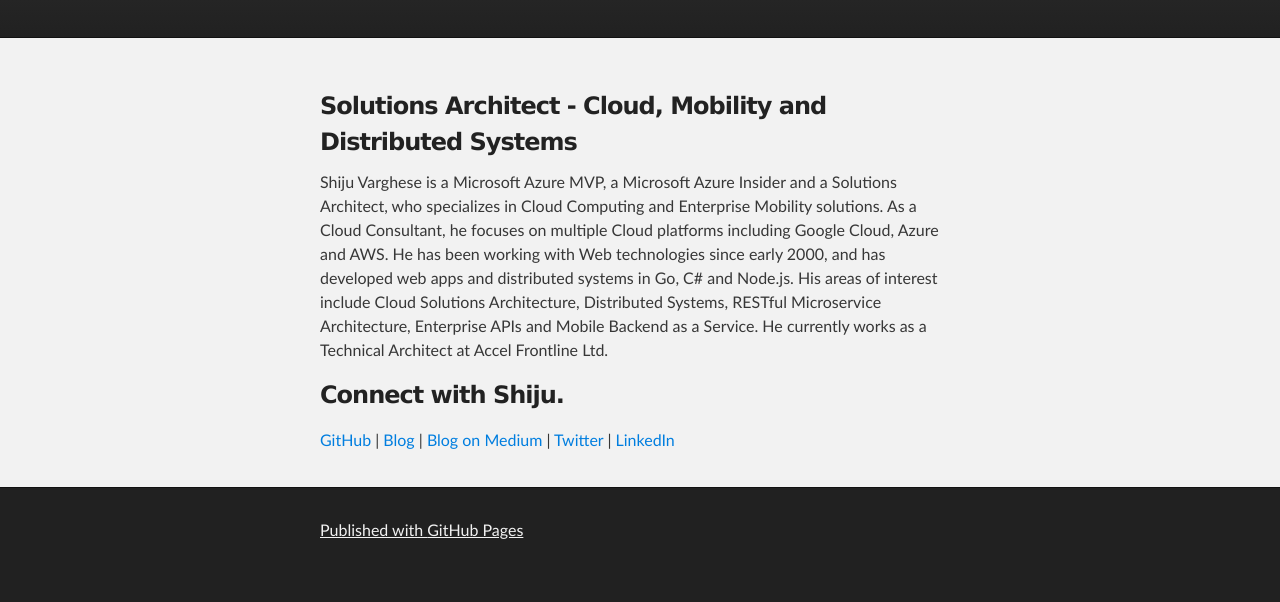
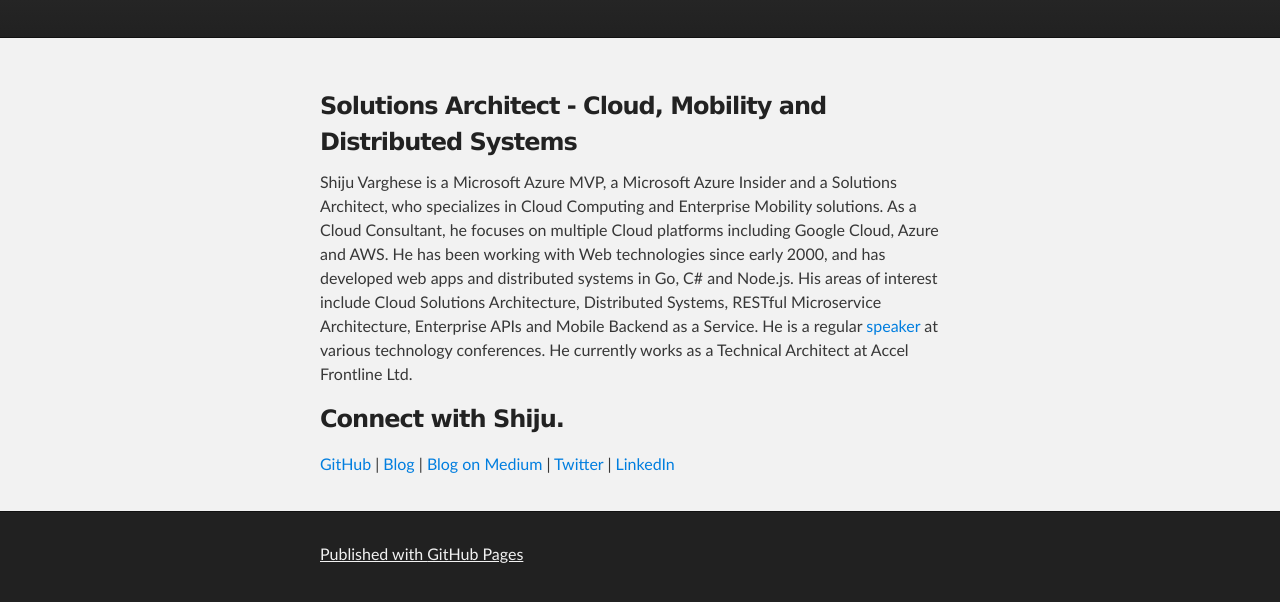
Before and after one commit to shijuvar/shijuvar.github.io, a plain HTML site: page index.html in a window 1280 px wide. Shown: the part 172-774 px from the top of the page. Drawn offline with Linux system fonts and the light colour scheme.

Commit message:
Update index.html

```diff
--- a/index.html
+++ b/index.html
@@ -37,6 +37,7 @@
 
 His areas of interest include Cloud Solutions Architecture, Distributed Systems,
 RESTful Microservice Architecture, Enterprise APIs and Mobile Backend as a Service.
+He is a regular <a href="https://weblogs.asp.net/shijuvarghese/speaking">speaker</a> at various technology conferences.
 He currently works as a Technical Architect at Accel Frontline Ltd.</p>
 
 <p><h3>Connect with Shiju.</h3></p>
```
